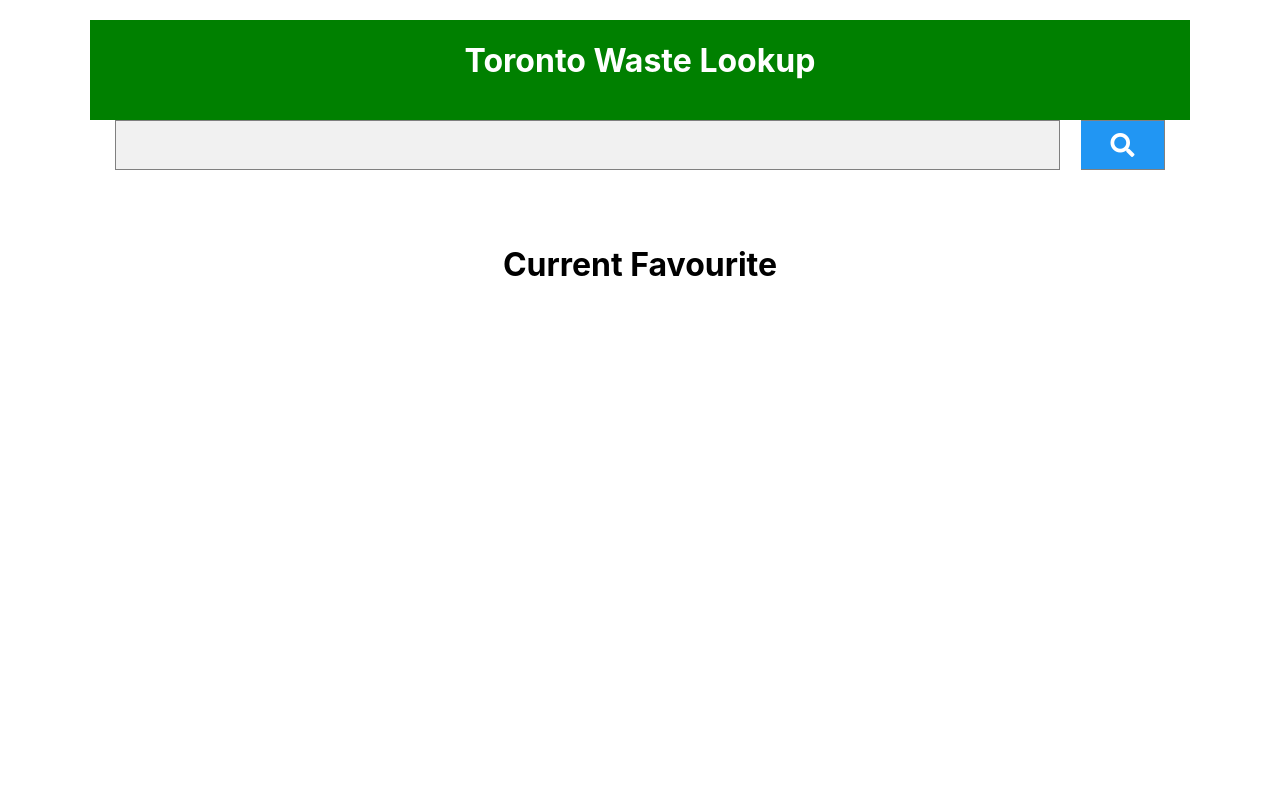
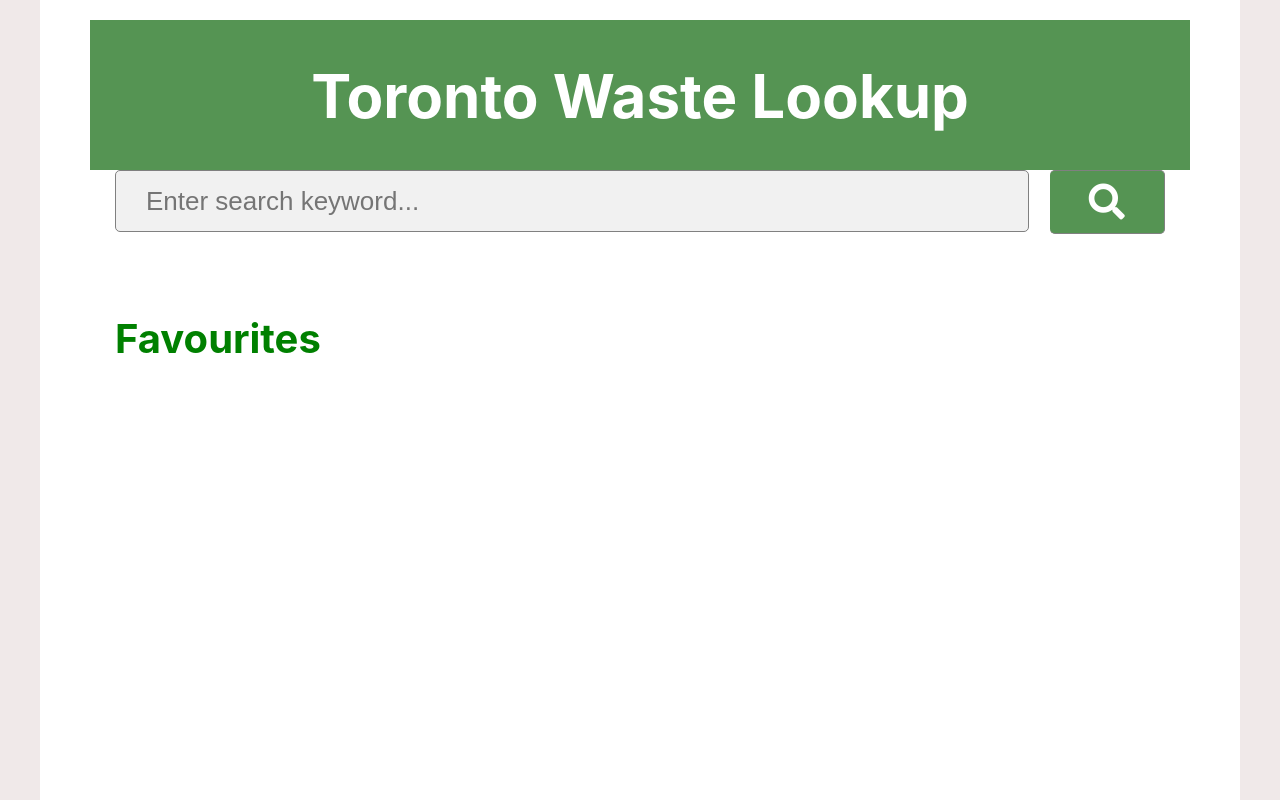
Before and after one commit to rushingbrendan/shopifyWebApplication1, a React (Create React App) app in the folder shopify-application/: page / in a window 1280 px wide. Shown: the top 800 px of the page. Built offline with nearby package versions, Linux system fonts and the light colour scheme.

Commit message:
more css added - looking more like a website now

```diff
--- a/shopify-application/public/index.html
+++ b/shopify-application/public/index.html
@@ -25,7 +25,7 @@
     -->
     <title>React App</title>
   </head>
-  <body>
+  <body style="background-color:rgb(240, 233, 233)">
     <noscript>You need to enable JavaScript to run this app.</noscript>
     <div id="root"></div>
     <!--
--- a/shopify-application/src/components/torontoWasteLookup.css
+++ b/shopify-application/src/components/torontoWasteLookup.css
@@ -1,7 +1,15 @@
 
 ul li { padding: 5px 0px; }
 
+.App
+{
+    background-color: white;
+    width: 1200px;
+    height: 1200px;
 
+    justify-content: center;
+    margin: auto;
+}
 .wasteInfoContainer
 {
     margin: auto;
@@ -42,8 +50,8 @@
 .headerBox
 {
     width: 1100px;
-    height: 100px;
-    background-color: green;
+    height: 150px;
+    background-color: rgb(85, 148, 83);
     color: white;
     display: flex;
     justify-content: center;
@@ -56,7 +64,7 @@
 
 .spaceUnderHeader
 {
-    line-height: 80px;
+    line-height: 100px;
 }
 
 .spaceAboveHeader
@@ -83,29 +91,30 @@
 }
 
 .searchInput {
-  padding: 10px;
-  font-size: 17px;
+  padding: 30px;
+  font-size: 26px;
   border: 1px solid grey;
   float: left;
-  width: 90%;
+  width: 87%;
   background: #f1f1f1;
+  border-radius: 5px;
 }
 
 .searchButton {
   float: right;
-  width: 8%;
-  padding: 12px;
-  background: #2196F3;
+  width: 11%;
+  padding: 13px;
+  background: rgb(85, 148, 83);
   color: white;
   font-size: 12px;
   border: 1px solid grey;
   border-left: none;
   cursor: pointer;
+  border-radius: 5px;
 }
 
 .searchButton :hover {
   background: #0b7dda;
-  color: yellow;
 
 }
 
@@ -134,6 +143,8 @@
 
 }
 
+
+
 .bodyColumn{
     float: left;
     text-align: left;
@@ -146,3 +157,22 @@
 .horizontalPaddingColumn{
     width:5%;
 }
+
+.favouritesTitle
+{
+    float: left;
+    text-align: left;
+    vertical-align: top;
+    font-size: 40px;
+    font-weight: bolder;
+    color: green;
+
+}
+
+
+.headerTitle
+{
+    font-size: 60px;
+    font-weight: bolder;
+    color: white;
+}
--- a/shopify-application/src/components/torontoWasteLookup.js
+++ b/shopify-application/src/components/torontoWasteLookup.js
@@ -86,6 +86,7 @@
     displayUserFavouritesFunction = (event) => {
         return(
             <div>
+                <p className="favouritesTitle">Favourites</p>
             {this.state.rawData.filter(result=>this.state.favourites.includes(result.title)).map(item=>
 
               <div className="APIreturnedDataFont" >
@@ -127,17 +128,22 @@
 
 
     return (
+
       <div className="App">
-      <br className ="spaceAboveHeader"></br>
+      <br></br>
+
       <div className="headerBox">
-      <h1>Toronto Waste Lookup</h1>
+      <h1 className="headerTitle">Toronto Waste Lookup</h1>
       </div>
+
       <br className ="spaceUnderHeader"></br>
 
       <div className ="searchFrame">
-        <input type="text" className="searchInput" value={this.state.searchInput} onChange={event => this.updateSearchInput(event)}></input>
+        <input type="text" className="searchInput" value={this.state.searchInput} placeholder="Enter search keyword..."
+            onChange={event => this.updateSearchInput(event)}></input>
+
         <button className="searchButton" id="searchButton" type="button" onClick={this.handleKeywordSearch}>
-            <i class="fa fa-search fa-2x"></i>
+            <i class="fa fa-search fa-3x"></i>
         </button>
       </div>
 
@@ -151,7 +157,7 @@
       {this.getDataFromAPI()}
 
 
-      <h1>Current Favourite</h1>
+
 
         {this.displayUserFavouritesFunction()}
 
```
